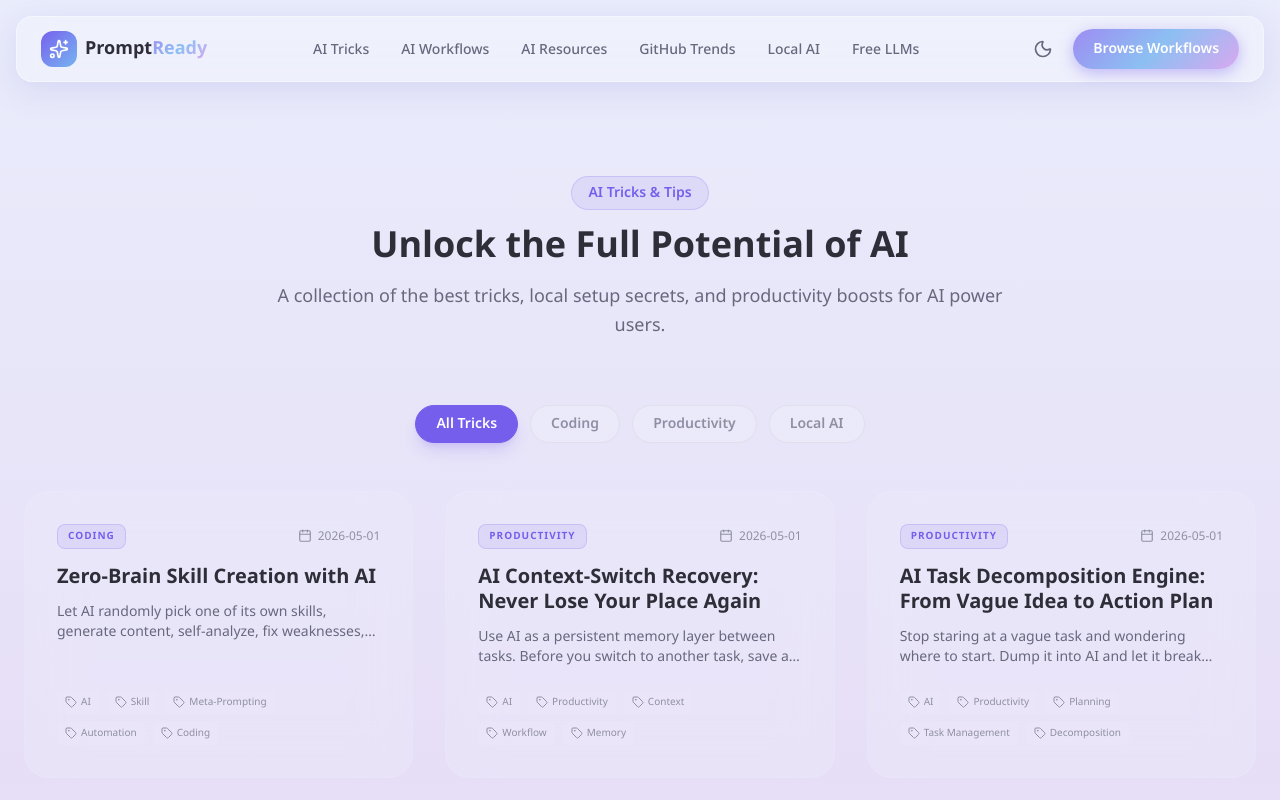
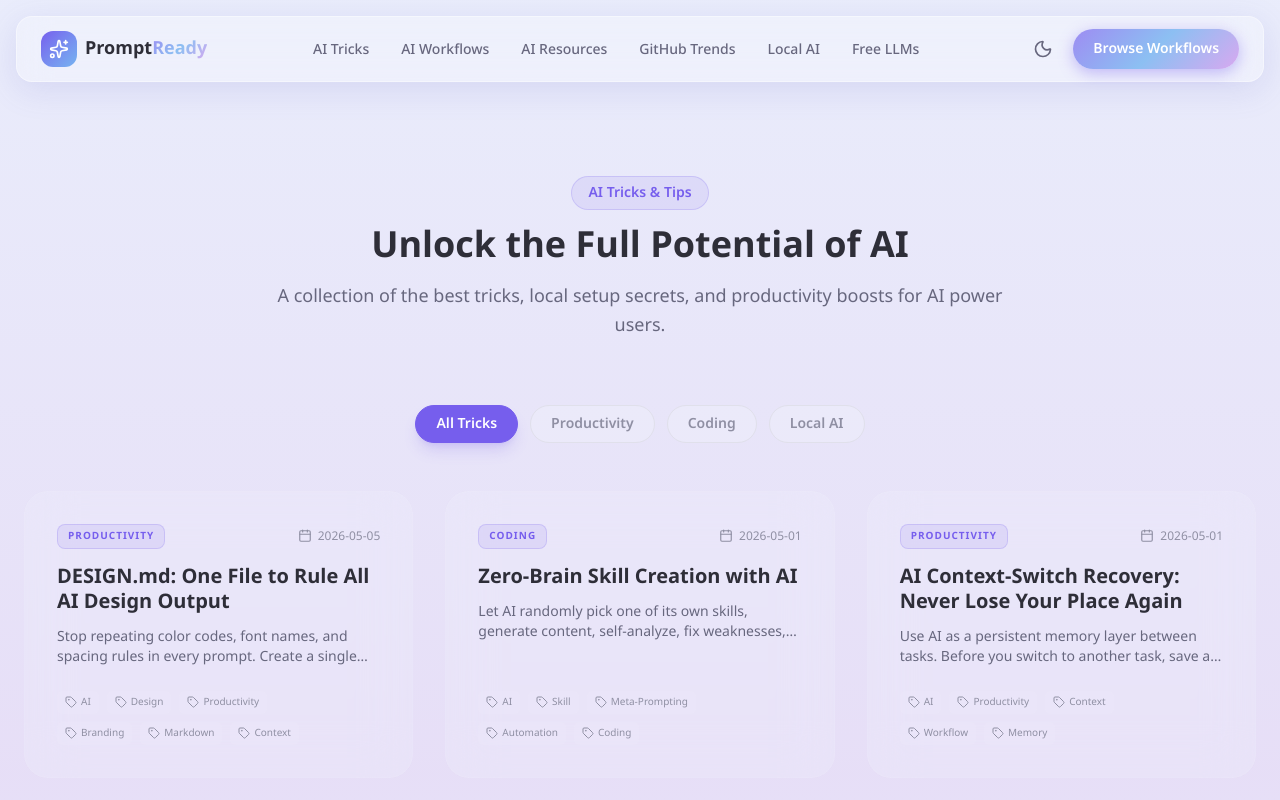
Before and after one commit to danya0365/promptready-nextjs, a Next.js app: page /tricks in a window 1280 px wide. Shown: the top 800 px of the page. Built offline with nearby package versions, Linux system fonts and the light colour scheme.

Commit message:
feat: add DESIGN.md trick for consistent AI design output with single markdown file context

```diff
--- a/src/domin/data/tricks.ts
+++ b/src/domin/data/tricks.ts
@@ -723,6 +723,138 @@ export const TRICKS: Trick[] = (
         name: "Marosdee Uma",
       },
     },
+    {
+      id: "design-md-one-file",
+      slug: "design-md-consistent-ai-design",
+      title: "DESIGN.md: One File to Rule All AI Design Output",
+      description:
+        "Stop repeating color codes, font names, and spacing rules in every prompt. Create a single DESIGN.md file that defines your brand design system. Drop it into any AI tool—ChatGPT, Cursor, Gemini, Claude—and get consistent, on-brand design output instantly.",
+      category: "Productivity",
+      tags: ["AI", "Design", "Productivity", "Branding", "Markdown", "Context"],
+      difficulty: "Intermediate",
+      createdAt: "2026-05-05",
+      steps: [
+        {
+          title: "Step 1: Understand Why AI Design Is Inconsistent",
+          blocks: [
+            {
+              type: "text",
+              content:
+                "The real problem is not that AI is bad at design. The problem is that every prompt starts from zero. You describe your brand differently each time, so AI produces different results.",
+            },
+            {
+              type: "note",
+              content:
+                "❌ Prompt 1: 'Make a landing page with pink buttons.'\n❌ Prompt 2: 'Use the same pink as last time.'\n❌ Prompt 3: 'No, the darker pink.'\n→ AI has no persistent memory of your brand.",
+            },
+          ],
+        },
+        {
+          title: "Step 2: Create Your DESIGN.md",
+          blocks: [
+            {
+              type: "text",
+              content:
+                "Write one markdown file that contains every design decision your brand has made. Think of it as a design system that AI can read natively.",
+            },
+            {
+              type: "code",
+              content:
+                "# DESIGN.md\n\n## Brand Identity\n- Primary Color: #FF66FF\n- Secondary Color: #FF33FF\n- Accent Color: #00E5FF\n- Font Family: Sukhumvit, Arial, sans-serif\n\n## Spacing System\n- Base unit: 5px\n- Section padding: 40px (8 units)\n- Component gap: 20px (4 units)\n\n## Component Rules\n- Buttons: rounded-full, 12px padding, uppercase text\n- Cards: 16px border-radius, subtle shadow (0 2px 8px rgba(0,0,0,0.1))\n- Inputs: 8px border-radius, 1px border #E0E0E0\n\n## Mood & Tone\n- Friendly, playful, high-energy\n- Avoid corporate blues and greys\n- Use gradients sparingly—only for hero sections",
+              language: "markdown",
+            },
+            {
+              type: "success",
+              content:
+                "Keep it under 200 lines. AI reads it in one glance. Humans can edit it without opening Figma.",
+            },
+          ],
+        },
+        {
+          title: "Step 3: Drop DESIGN.md into AI Context",
+          blocks: [
+            {
+              type: "text",
+              content:
+                "Before asking AI to generate anything visual, paste your DESIGN.md into the chat. Most AI tools accept file uploads or long context pastes.",
+            },
+            {
+              type: "code",
+              content:
+                "I am attaching my DESIGN.md.\nAll design output must strictly follow the rules inside this file.\nIf something is ambiguous, ask me before guessing.\n\n[Attach or paste DESIGN.md here]\n\nNow generate a landing page hero section for my new SaaS product.",
+              language: "markdown",
+            },
+            {
+              type: "note",
+              content:
+                "Pro tip: In Cursor or Claude Code, save DESIGN.md in your project root. Reference it with @DESIGN.md in prompts.",
+            },
+          ],
+        },
+        {
+          title: "Step 4: Iterate and Maintain",
+          blocks: [
+            {
+              type: "text",
+              content:
+                "Your brand evolves. When you decide on a new color or component style, update DESIGN.md first—not after ten bad generations.",
+            },
+            {
+              type: "code",
+              content:
+                "Update DESIGN.md with this change:\n- New button hover state: scale(1.02) + brightness(110%)\n- New breakpoint: mobile-first at 375px\n\nThen re-generate the component using the updated file.",
+              language: "markdown",
+            },
+            {
+              type: "warning",
+              content:
+                "Do not let AI edit DESIGN.md directly. It may over-generalize. You own the design system. AI only reads it.",
+            },
+          ],
+        },
+        {
+          title: "Step 5: Why Markdown Beats Everything Else",
+          blocks: [
+            {
+              type: "text",
+              content:
+                "JSON is machine-friendly but human-hostile. Figma exports are binary blobs AI cannot read. PNG references waste tokens on pixel interpretation. Markdown is the sweet spot.",
+            },
+            {
+              type: "note",
+              content:
+                "• JSON: AI reads it, but you cannot edit it comfortably.\n• Figma / Illustrator / Photoshop: AI cannot open these files at all.\n• PNG / JPG references: AI burns tokens decoding pixels instead of understanding rules.\n• ✅ Markdown: Structured enough for AI. Readable enough for humans. Zero overhead.",
+            },
+            {
+              type: "success",
+              content:
+                "One file. Every tool. Consistent output. That is the lazy-but-smart way to work with AI.",
+            },
+          ],
+        },
+      ],
+      commonIssues: [
+        {
+          issue: "DESIGN.md is too long and eats the context window",
+          solution:
+            "Shrink it to critical rules only (colors, fonts, spacing, component rules). Move moodboards and extended examples to a separate file.",
+        },
+        {
+          issue: "AI still deviates from the spec occasionally",
+          solution:
+            "Add a strict system prompt: 'Strictly follow DESIGN.md. If a requirement conflicts with your training, ask before deviating.'",
+        },
+        {
+          issue: "Managing multiple brands or projects",
+          solution:
+            "Create one DESIGN.md per project. Name them clearly: DESIGN-clientA.md, DESIGN-internal.md. Reference the correct one per task.",
+        },
+      ],
+      author: {
+        name: "Marosdee Uma",
+      },
+      sourceUrl: "https://github.com/google-labs-code/design.md",
+    },
   ] as Trick[]
 ).sort(
   (a, b) => new Date(b.createdAt).getTime() - new Date(a.createdAt).getTime(),
```
Also changed, not shown: 1 other file (tests, documents, lock files or other folders).
